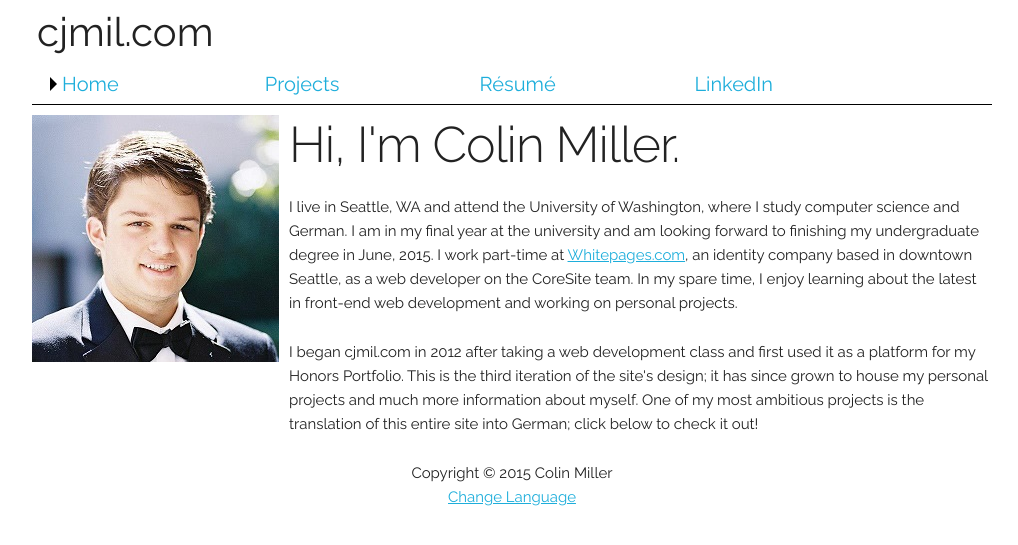
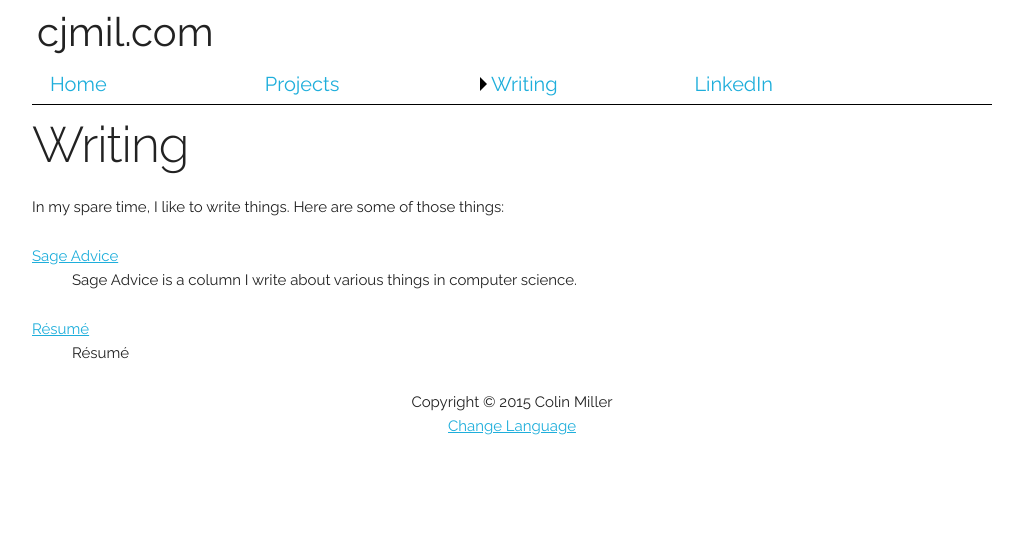
Before and after one commit to colinjmiller/cjmil.com, a PHP site: page /writing/index.php in a window 1280 px wide. Shown: the top 545 px of the page, without its empty margins (128-1146 px from the left). Run offline with PHP 8.4, Linux system fonts and the light colour scheme; some libraries are stand-ins or nearby versions.

Commit message:
Rearranging site, adding writing section

```diff
--- a/languages/de.php
+++ b/languages/de.php
@@ -8,7 +8,7 @@ function t($phrase) {
 
     'home' => 'Startseite',
     'projects' => 'Projekte',
-    'resume' => 'Lebenslauf',
+    'writing' => 'Schriften',
     'linkedin' => 'LinkedIn',
 
     # Portfolio navigation
--- a/languages/en.php
+++ b/languages/en.php
@@ -8,7 +8,7 @@ function t($phrase) {
 
     'home' => 'Home',
     'projects' => 'Projects',
-    'resume' => "R&eacute;sum&eacute;",
+    'writing' => "Writing",
     'linkedin' => 'LinkedIn',
 
     # Portfolio navigation
--- a/view-logic/views.php
+++ b/view-logic/views.php
@@ -79,7 +79,7 @@ class View {
     $menu = array(
       'home' => array('text' => t('home'), 'url' => "/"),
       'projects' => array('text' => t('projects'), 'url' => '/projects/'),
-      'resume' => array('text' => t('resume'), 'url' => '/resume.pdf'), // Make this its own page
+      'writing' => array('text' => t('writing'), 'url' => '/writing'),
       'linkedin' => array('text' => t('linkedin'), 'url' => 'http://www.linkedin.com/profile/view?id=273021207')
     );
 
--- /dev/null
+++ b/writing/index.php
@@ -0,0 +1,26 @@
+<?php
+
+  require_once("{$_SERVER['DOCUMENT_ROOT']}/view-logic/views.php");
+
+?>
+<?= View::header_logic("Writing") ?>
+  <?= View::navigation_bar("Writing") ?>
+    <div class="container">
+      <h1>Writing</h1>
+      <p>
+        In my spare time, I like to write things. Here are some of those things:
+      </p>
+      <dl>
+        <dt><a href="sage/">Sage Advice</a></dt>
+        <dd>
+          Sage Advice is a column I write about various things in computer science.
+        </dd>
+      </dl>
+      <dl>
+        <dt><a href="/resume.pdf">R&eacute;sum&eacute;</a></dt>
+        <dd>
+          R&eacute;sum&eacute;
+        </dd>
+      </dl>
+    </div>
+<?= View::footer_logic() ?>
--- a/sage/index.php
+++ b/writing/sage/index.php
@@ -3,8 +3,8 @@
   require_once("{$_SERVER['DOCUMENT_ROOT']}/view-logic/views.php");
 
 ?>
-<?= View::header_logic("Home") ?>
-  <?= View::navigation_bar("Home") ?>
+<?= View::header_logic("Sage Advice") ?>
+  <?= View::navigation_bar("Writing") ?>
     <div class="container">
       <img class="main-img u-light-margin" src="/images/sage/sage_wave.svg" alt="Sage Waving" />
       <div class="content-column">
```
Also changed, not shown: sage/web/mobile-menu.php (deleted, +0 -60 lines), writing/sage/web/mobile-menu.php (added, +35 -0 lines).
